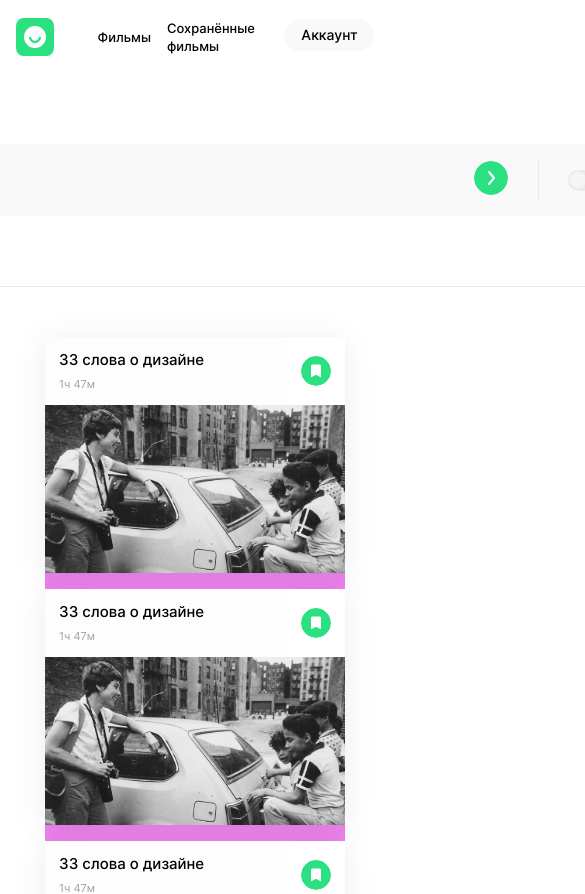
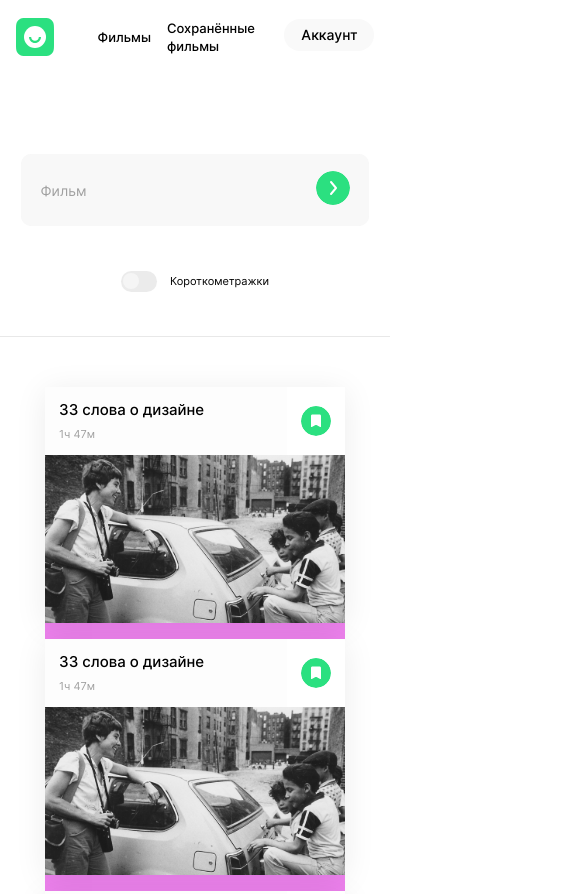
Before and after one commit to polumnana/movies-explorer-frontend, a React (Create React App) app: page /movies in a window 390 px wide. Shown: the top 894 px of the page, 585 px wide, since content can reach past the window. Built offline with nearby package versions, Linux system fonts and the light colour scheme.

Commit message:
searchform ad

```diff
--- a/src/components/SearchForm/SearchForm.css
+++ b/src/components/SearchForm/SearchForm.css
@@ -75,7 +75,7 @@
     outline: none;
     border: none;
     background-color: #f9f9f9;
-    width: 740px;
+    width: 65%;
 }
 
 .searchform__input::placeholder {
@@ -87,6 +87,7 @@
     margin: 0 30px 0 46px;
     padding: 0;
     border: none;
+    height: 34px;
     outline: none;
     background-color: #f9f9f9;
     cursor: pointer;
@@ -104,7 +105,7 @@
 
 .searchform__switch {
     margin: 0;
-    padding: 0 30px 0 29px;
+    padding: 0 30px 0;
     height: 40px;
     border-left: 1px #e8e8e8 solid;
     display: flex;
@@ -124,3 +125,87 @@
     font-size: 13px;
     line-height: 40px;
 }
+
+
+@media screen and (min-width: 320px) and (max-width: 1279px) {
+    .searchform {
+        width: 100%;
+    }
+
+    .searchform__container {
+        width: 89%;
+    }
+
+    .searchform__button-find {
+        margin: 0;
+        padding: 0 19px;
+        height: 100%;
+    }
+}
+
+@media screen and (min-width: 767px) and (max-width: 1279px) {
+    .searchform__container {
+        margin: 80px 0 110px;
+        width: 89%;
+    }
+}
+
+@media screen and (min-width: 320px) and (max-width: 767px) {
+    .searchform__container {
+        margin: 80px 0 45px;
+        width: 89%;
+        height: 137px;
+        background-color: #fff;
+        display: grid;
+        gap: 45px 0;
+        grid-template-columns: 0px auto 72px;
+        grid-template-rows: 72px 20px;
+        grid-template-areas:
+            "img input button"
+            "switch switch switch";
+        justify-items: center;
+        align-items: center;
+    }
+
+    .searchform__img {
+        grid-area: img;
+        width: 0;
+        height: 0;
+    }
+
+    .searchform__input {
+        height: 72px;
+        width: 100%;
+        padding: 0 0 0 19px;
+        font-size: 14px;
+        grid-area: input;
+        justify-self: left;
+        margin: 0;
+        box-shadow: inset 0 101px 0 0 #f8f8f8;
+        border-top-left-radius: 10px;
+        border-bottom-left-radius: 10px;
+    }
+
+    .searchform__button-find {
+        grid-area: button;
+        box-shadow: inset 0 101px 0 0 #f8f8f8;
+        border-top-right-radius: 10px;
+        border-bottom-right-radius: 10px;
+    }
+
+    .searchform__switch {
+        margin: 0;
+        padding: 0;
+        grid-area: switch;
+        display: flex;
+        justify-content: center;
+        border: none;
+        height: 20px;
+    }
+
+    .searchform__switch-text {
+        margin: 0 0 0 13px;
+        font-size: 11px;
+        line-height: 18px;
+    }
+}
--- a/src/components/SearchForm/SearchForm.js
+++ b/src/components/SearchForm/SearchForm.js
@@ -23,10 +23,9 @@ function SearchForm(props) {
                         className="searchform__switch-checkbox"
                         type="checkbox"
                         name="switch"
-                    id="switch"/>
+                        id="switch" />
                     <label for="switch" className="searchform__switch-text">Короткометражки</label>
                 </div>
-
             </div>
         </section>
     )
```
Lines whose indentation alone changed are shown as unchanged.
